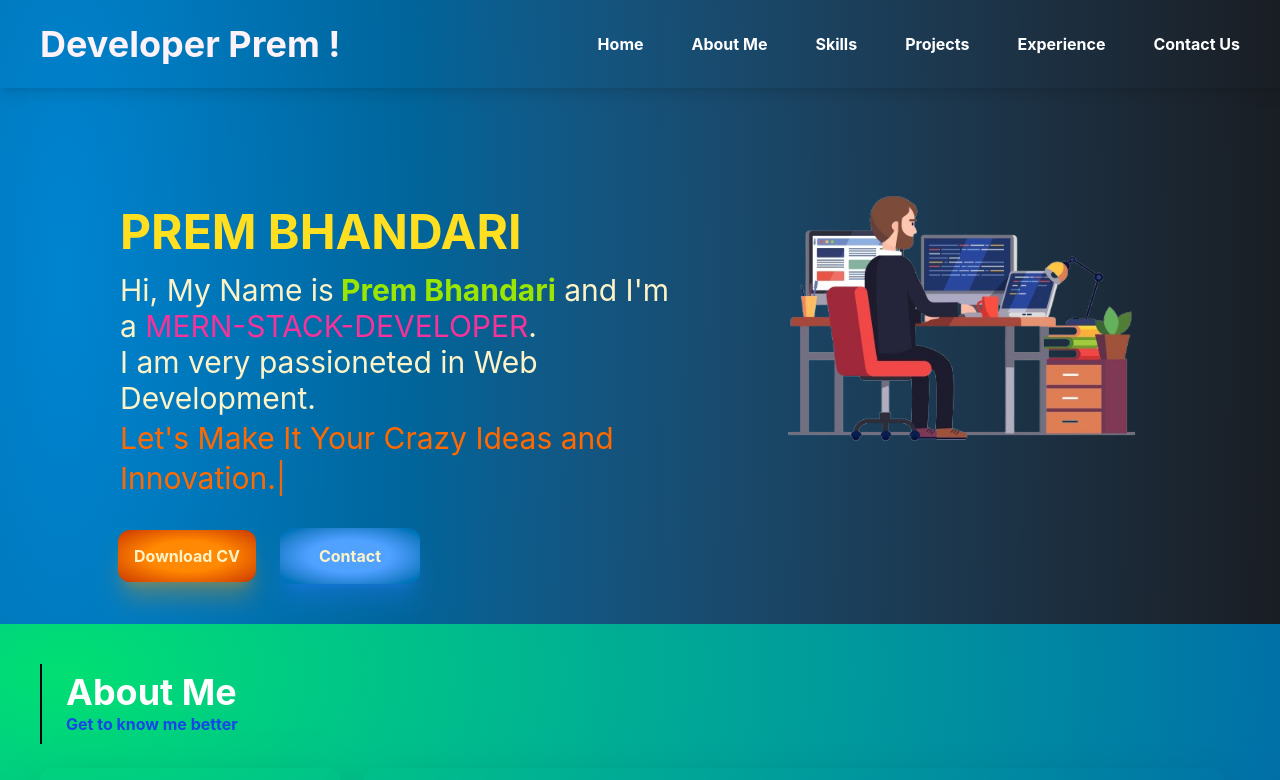
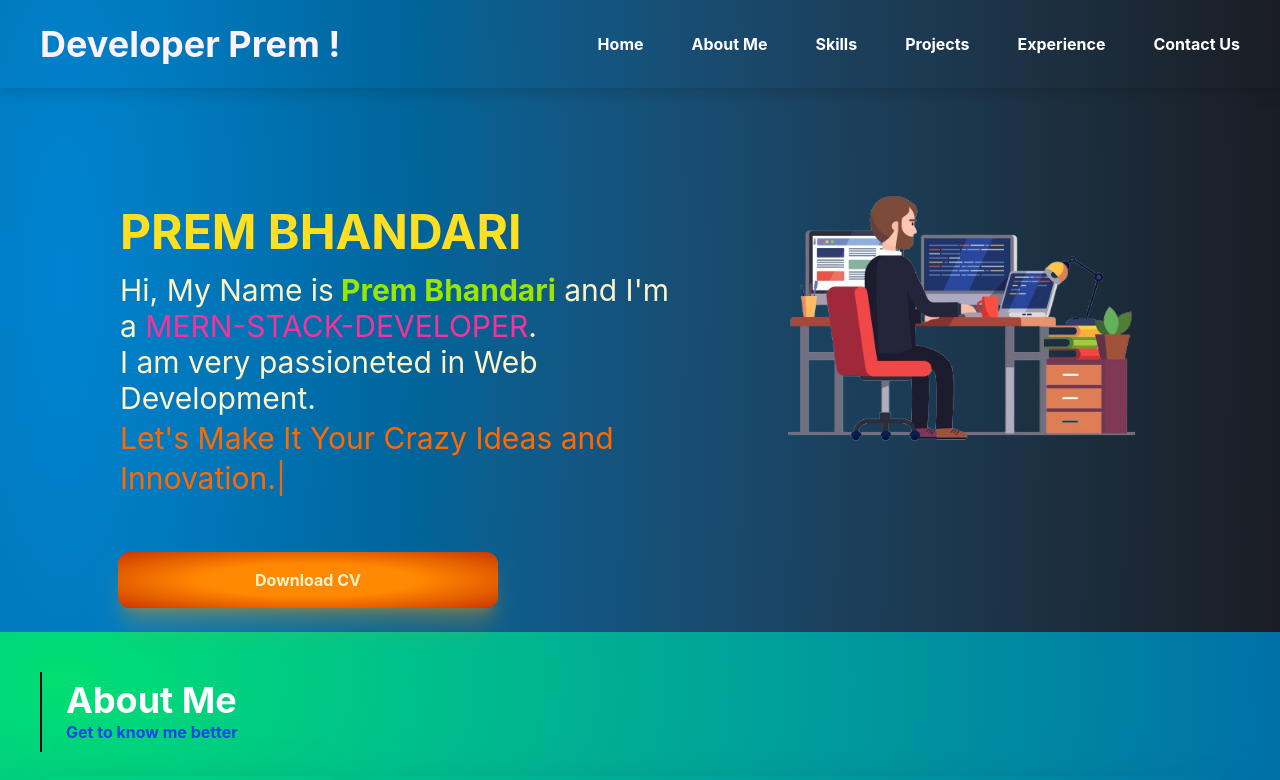
Before and after one commit to bhandariprem3636-lang/My-Portfolio-WebApp, a React (Vite) app: page / in a window 1280 px wide. Shown: the top 780 px of the page. Built offline with nearby package versions, Linux system fonts and the light colour scheme.

Commit message:
portfolio completed

```diff
--- a/src/Contact.jsx
+++ b/src/Contact.jsx
@@ -1,6 +1,8 @@
 import { FaFacebookF, FaGithub, FaInstagram, FaLinkedin } from "react-icons/fa";
-import { IoIosMail, IoIosMailUnread } from "react-icons/io";
+import { IoIosMail, IoIosMailUnread, IoIosSend } from "react-icons/io";
 import { IoCallOutline, IoLocationOutline } from "react-icons/io5";
+import { MdOutlineMessage } from "react-icons/md";
+
 
 const ContactUs = () => {
   return (
@@ -20,8 +22,9 @@ const ContactUs = () => {
         </div>
 
         {/* contact card */}
-        <div className="flex">
-          <div className="mt-8 h-110 w-120 rounded-xl shadow-2xl/50">
+        <div className="flex justify-between ">
+          <div className="mt-8 h-110 w-120 rounded-xl shadow-2xl/50  hover:shadow-[0_0_25px_rgba(6,182,212,0.4),0_0_10px_rgba(6,182,212,0.6)] transform transition-all duration-500 ease-[cubic-bezier(0.34,1.56,0.64,1)]
+            hover:scale-[1.03]">
             <div className="flex gap-3 m-4">
               <div className="p-2 bg-cyan-200 text-green-600 rounded-full w-8">
                 <IoIosMail />
@@ -72,6 +75,32 @@ const ContactUs = () => {
                 </div>
             </div>
           </div>
+
+            {/* Contact form */}
+        <div className='h-110 w-full m-8 rounded-2xl shadow-2xl/50  hover:shadow-[0_0_25px_rgba(6,182,212,0.4),0_0_10px_rgba(6,182,212,0.6)] transform transition-all duration-500 ease-[cubic-bezier(0.34,1.56,0.64,1)]
+            hover:scale-[1.03]'>
+            <div className="flex gap-3 font-bold m-4">
+              <div className="flex justify-center items-center p-2 bg-emerald-400 rounded-full"><MdOutlineMessage /></div>
+              <p className="text-xl text-gray-300">Send me a Messeage</p>
+            </div>
+
+
+          <div>
+            <form action="" className="flex flex-col m-4 gap-3">
+              <input type="text" name="name" id="name" placeholder="Enter your name..." required className="border border-gray-600 outline-none rounded-xl p-2"/>
+              <input type="email" name="email" id="email" placeholder="Enter your email.." required className="border border-gray-600 outline-none rounded-xl p-2"/>
+              <input type="text" name="subject" id="subject" placeholder="Subject" required className="border border-gray-600 outline-none rounded-xl p-2"/>
+              <textarea name="message" id="message" placeholder="Your Message" required className="border border-gray-600 outline-none rounded-xl h-35 p-2"></textarea>
+
+              <div className="flex justify-center items-center w-37 gap-1 rounded-xl text-whitew-35 h-9 bg-blue-500 hover:bg-blue-700">
+              <IoIosSend className="mt-1"/>
+              <button type="submit">Send Message</button>
+            </div>
+            </form>
+
+          </div>
+        </div>
+
         </div>
       </div>
     </div>
--- a/src/Hero.jsx
+++ b/src/Hero.jsx
@@ -67,13 +67,11 @@ const Hero = () => {
         </div>
       </div>
       {/* buttons */}
-      <div className="mb-10 ml-23.5">
-        <a href="/public/Prem_Bhandari_Resume.pdf" download="Prem_Bhandari_Resume" className="p-4 w-35 m-6 shadow-xl/30 shadow-amber-500 font-bold bg-radial from-orange-400 from-40% to-orange-700 text-amber-100 rounded-xl cursor-pointer hover:bg-orange-600">
+      <div className="flex ml-23.5">
+          <a href="/public/Prem_Bhandari_Resume.pdf" download="Prem_Bhandari_Resume"
+          className="flex justify-center p-4 w-95 m-6 shadow-xl/30 shadow-amber-500 font-bold bg-radial from-orange-400 from-40% to-orange-700 text-amber-100 rounded-xl cursor-pointer hover:bg-orange-600">
           Download CV
         </a>
-        <button className="p-4 w-35 font-bold shadow-xl/30 shadow-blue-500 bg-radial from-blue-400 from-40% to-sky-700 text-amber-100 rounded-xl cursor-pointer hover:bg-blue-900">
-          Contact
-        </button>
       </div>
     </div>
   );
```
